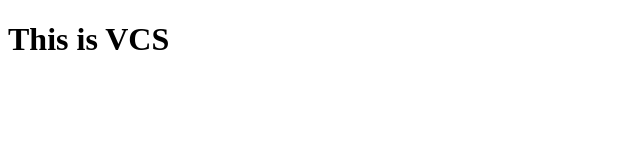
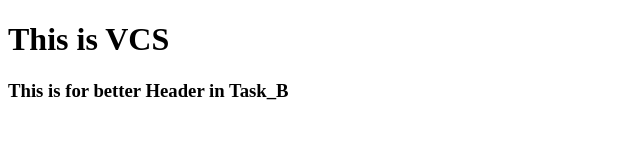
Before and after one commit to alvxyz/SmartGitDemo, a plain HTML site: page index.html in a window 1280 px wide. Shown: the whole page, without its empty margins (0-640 px from the left). Drawn offline with Linux system fonts and the light colour scheme.

Commit message:
Add better header

```diff
--- a/index.html
+++ b/index.html
@@ -7,5 +7,6 @@
 </head>
 <body>
     <h1>This is VCS</h1>
+    <h3>This is for better Header in Task_B</h3>
 </body>
 </html>
```
